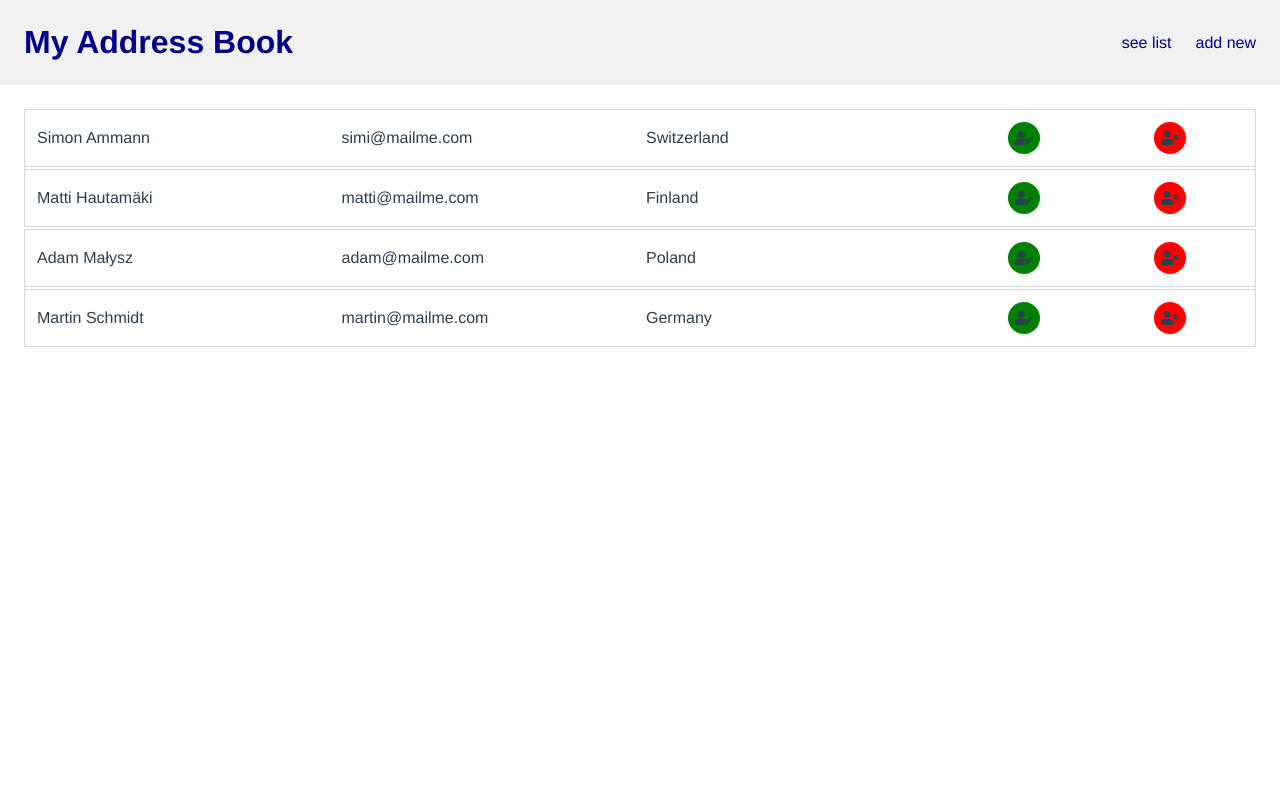
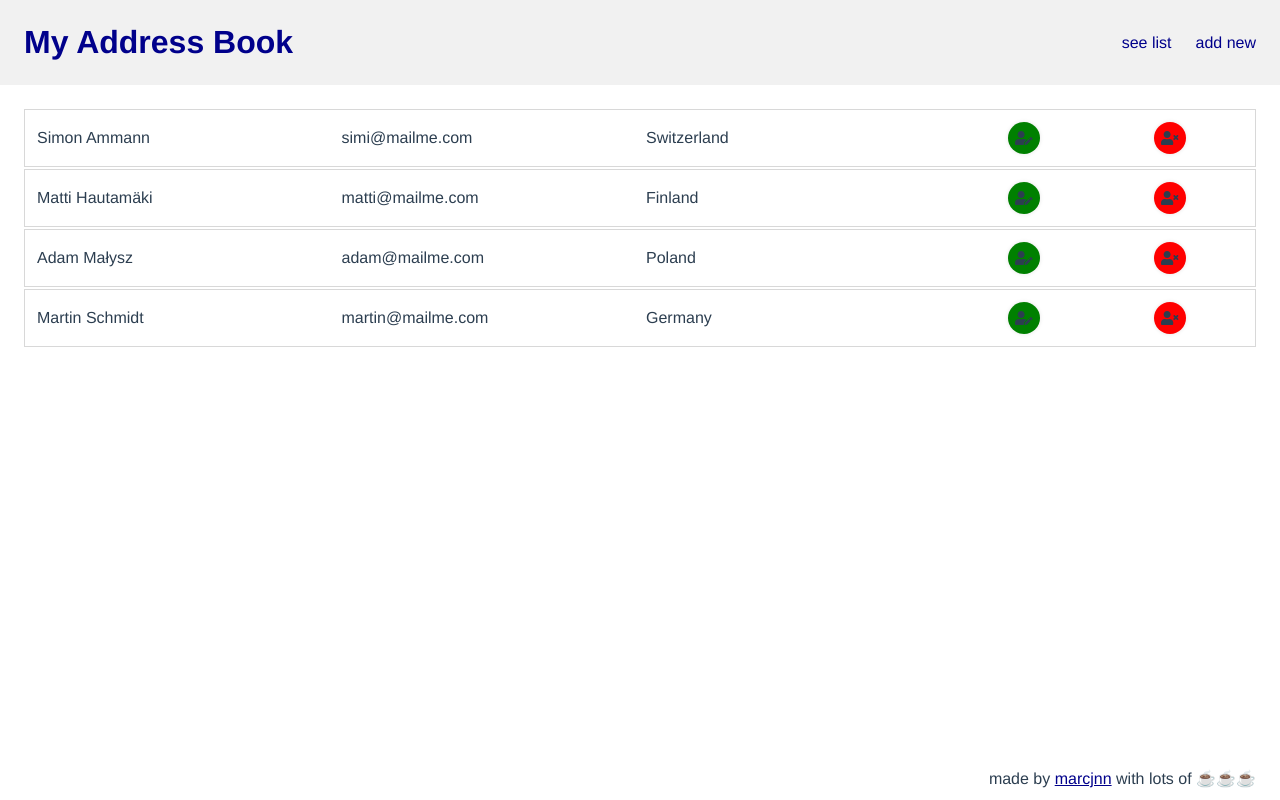
Before and after one commit to marcjnn/address-book, a Vue app: page / in a window 1280 px wide. Built offline with nearby package versions, Linux system fonts and the light colour scheme.

Commit message:
add TheFooter to the page

```diff
--- a/src/App.vue
+++ b/src/App.vue
@@ -3,13 +3,15 @@
   <main class="page__main">
     <router-view />
   </main>
+  <TheFooter />
 </template>
 <script>
 import "@/assets/style/main.css";
 import TheNavigation from "@/components/layout/TheNavigation.vue";
+import TheFooter from "@/components/layout/TheFooter.vue";
 export default {
   name: "App",
-  components: { TheNavigation },
+  components: { TheNavigation, TheFooter },
 };
 </script>
 <style>
@@ -17,7 +19,6 @@ export default {
   font-family: Avenir, Helvetica, Arial, sans-serif;
   -webkit-font-smoothing: antialiased;
   -moz-osx-font-smoothing: grayscale;
-  text-align: center;
   color: #2c3e50;
   display: flex;
   flex-direction: column;
@@ -35,6 +36,11 @@ export default {
 .page__main {
   flex-grow: 1;
   padding: 24px;
+}
+
+.page__footer {
+  padding: 12px 24px;
+  text-align: right;
 }
 
 .buttons {
--- /dev/null
+++ b/src/components/layout/TheFooter.vue
@@ -0,0 +1,27 @@
+<template>
+  <footer class="page__footer">
+    <p>
+      made by
+      <a
+        href="https://github.com/marcjnn"
+        class="footer__link"
+        title="check out my github"
+        >marcjnn</a
+      >
+      with lots of ☕️☕️☕️
+    </p>
+  </footer>
+</template>
+
+<script>
+export default {
+  name: "TheFooter",
+};
+</script>
+
+<style scoped>
+.footer__link {
+  /* text-decoration: none; */
+  color: darkblue;
+}
+</style>
```
Also changed, not shown: src/assets/logo.png (deleted).
